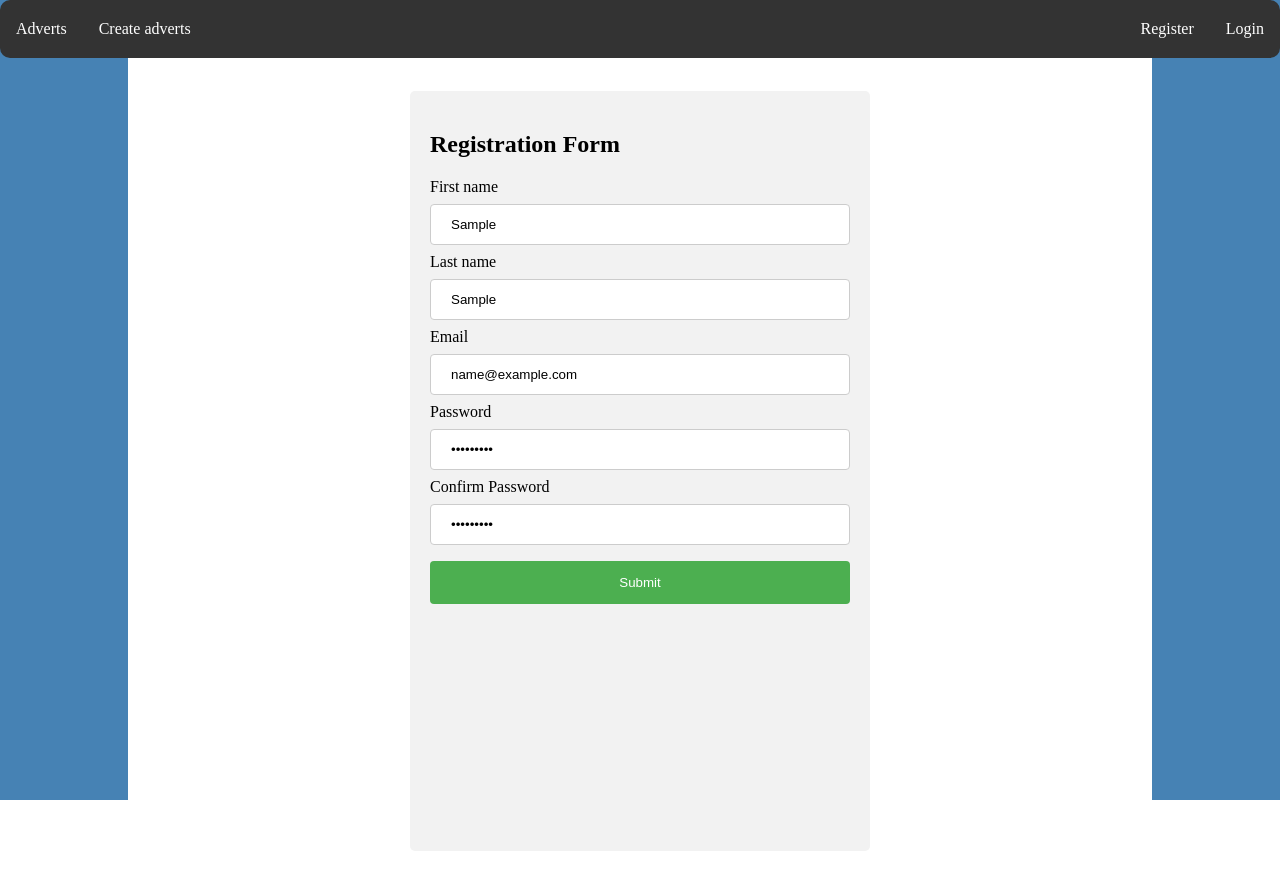
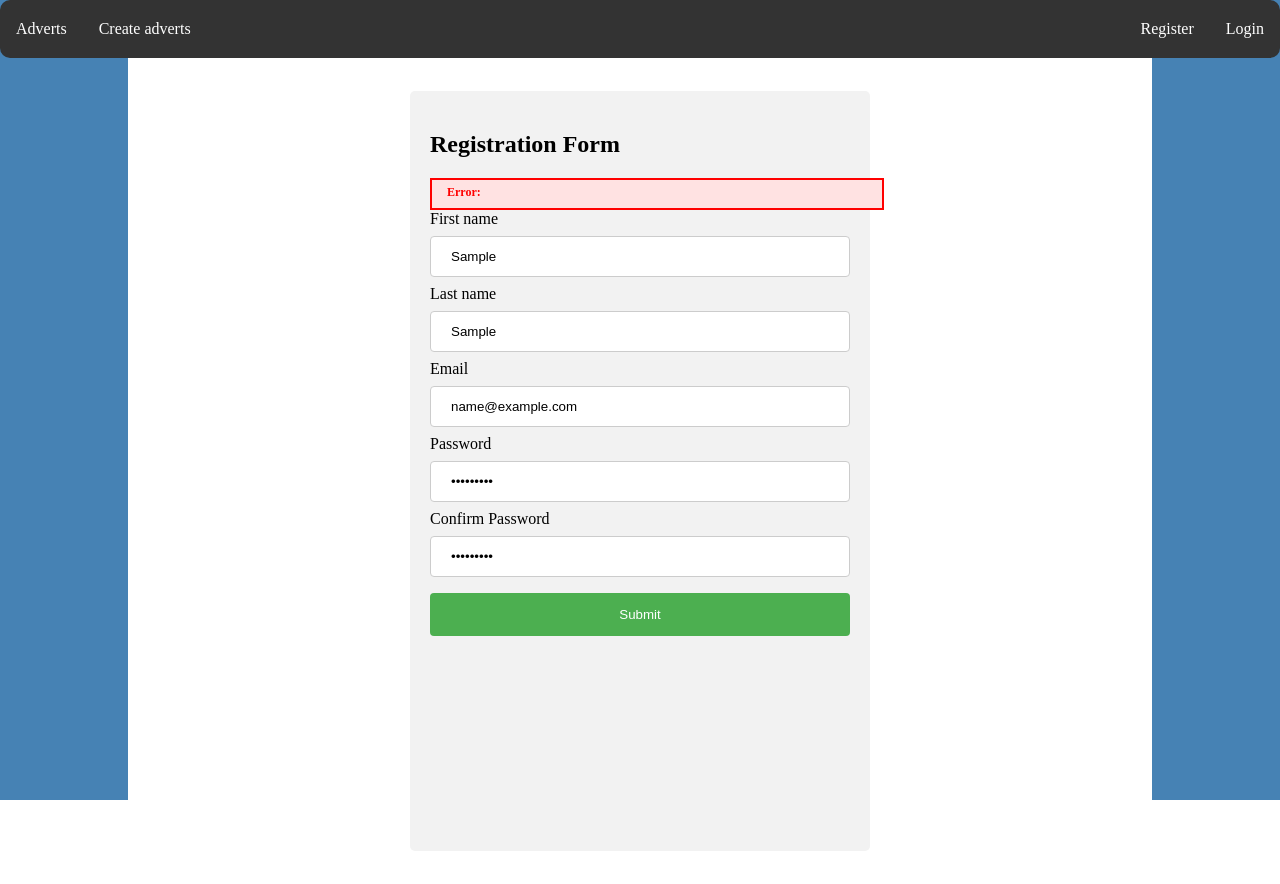
Before and after one commit to jiktor/CarsWebsiteProject, an Angular app in the folder websiteFontend/: page /register in a window 1280 px wide. Both pictures are taken after typing "Sample", "Sample", "name@example.com", "Sample123", "Sample123" into the empty fields and a click on the input "Submit". Built offline with nearby package versions, Linux system fonts and the light colour scheme; no server answers.

Commit message:
added error handling for duplacating emails in frontend

```diff
--- /dev/null
+++ b/websiteFontend/src/app/Models/Exception.ts
@@ -0,0 +1,3 @@
+export class Exception{
+    public reason: string;
+}
--- /dev/null
+++ b/websiteFontend/src/app/error-widget/error-widget.component.ts
@@ -0,0 +1,20 @@
+import { Component, Input } from '@angular/core';
+
+@Component({
+  selector: 'app-widget-error',
+  standalone: true,
+  template: `
+    <h5>Error: </h5>
+    <p class="message">{{error?.message}}</p>
+  `,
+  styles: [`
+    :host { padding: 5px 15px; box-sizing: border-box 2px; display: block; color: red; background-color: #ffe2e2; }
+    p, h5 { margin: 0 }
+    p {font-size: 10px}
+    h5 { margin-bottom: 3px; font-size: 12px }
+  `]
+})
+export class WidgetErrorComponent {
+  @Input()
+  error: Error | null = null;
+}
--- a/websiteFontend/src/app/register/register.component.css
+++ b/websiteFontend/src/app/register/register.component.css
@@ -30,3 +30,11 @@ input[type=submit]:hover{
 input.ng-invalid.ng-touched{
     border: red 1px solid;
 }
+.error {
+    border-style: solid;
+    border-width: 2px;
+    border-color: red;
+    bottom: 0;
+    width: 100%;
+    left: 0;
+  }
--- a/websiteFontend/src/app/register/register.component.html
+++ b/websiteFontend/src/app/register/register.component.html
@@ -1,6 +1,7 @@
 <div class="form">
     <h2 id="registration">Registration Form</h2>
     <form [formGroup]="reactiveForm" #registerForm="ngForm" (ngSubmit)="onSubmit(registerForm.value)">
+        <app-widget-error class = "error" *ngIf="err" [error]="err"></app-widget-error>
         <label for="fname">First name</label>
         <div>
             <small style="color: red;" *ngIf="reactiveForm.get('firstName').errors?.['noSpaceAllowed'] && reactiveForm.get('firstName').touched">whitespaces are not allowed in this field</small>
--- a/websiteFontend/src/app/register/register.component.ts
+++ b/websiteFontend/src/app/register/register.component.ts
@@ -5,10 +5,11 @@ import { AbstractControl, FormControl, FormGroup,ReactiveFormsModule,ValidationE
 import { RegisterService } from '../Services/register.service';
 import { JwtAuth } from '../Models/JwtAuth';
 import { RegisterModel } from '../Models/RegisterModel';
+import { WidgetErrorComponent } from '../error-widget/error-widget.component';
 @Component({
   selector: 'app-register',
   standalone: true,
-  imports: [ReactiveFormsModule,NgIf],
+  imports: [ReactiveFormsModule,NgIf, WidgetErrorComponent],
   providers: [HttpClientModule, RegisterService],
   templateUrl: './register.component.html',
   styleUrl: './register.component.css'
@@ -17,10 +18,8 @@ export class RegisterComponent implements OnInit {
   title ='Registartion form'
   reactiveForm: FormGroup;
   jwtToken = new JwtAuth();
-
-
-  constructor(private httpClient: HttpClient,
-              private registerService: RegisterService){
+  err : Error | null = null;
+  constructor(private registerService: RegisterService){
 
   }
 
@@ -36,7 +35,7 @@ export class RegisterComponent implements OnInit {
     });
   }
   onSubmit(registerDto: RegisterModel){
-    this.Register(registerDto);
+      this.Register(registerDto);
   }
   //custom validation for whitespace
   noSpaceAllowed(control: FormControl){
@@ -52,9 +51,11 @@ export class RegisterComponent implements OnInit {
     ? null : {passwordMismatchError: true}
   }
   Register(registerDto: RegisterModel){
-    this.registerService.register(registerDto).subscribe((jwtToken)=>{
-      localStorage.setItem('jwtToken', jwtToken.token);
-      console.log(localStorage.getItem('jwtToken'));
-   });
+        this.registerService.register(registerDto).subscribe((jwtToken)=>{
+          localStorage.setItem('jwtToken', jwtToken.token);
+          console.log(localStorage.getItem('jwtToken'));
+      },(error) =>{
+          this.err = error.error;
+      });
   }
 }
```
